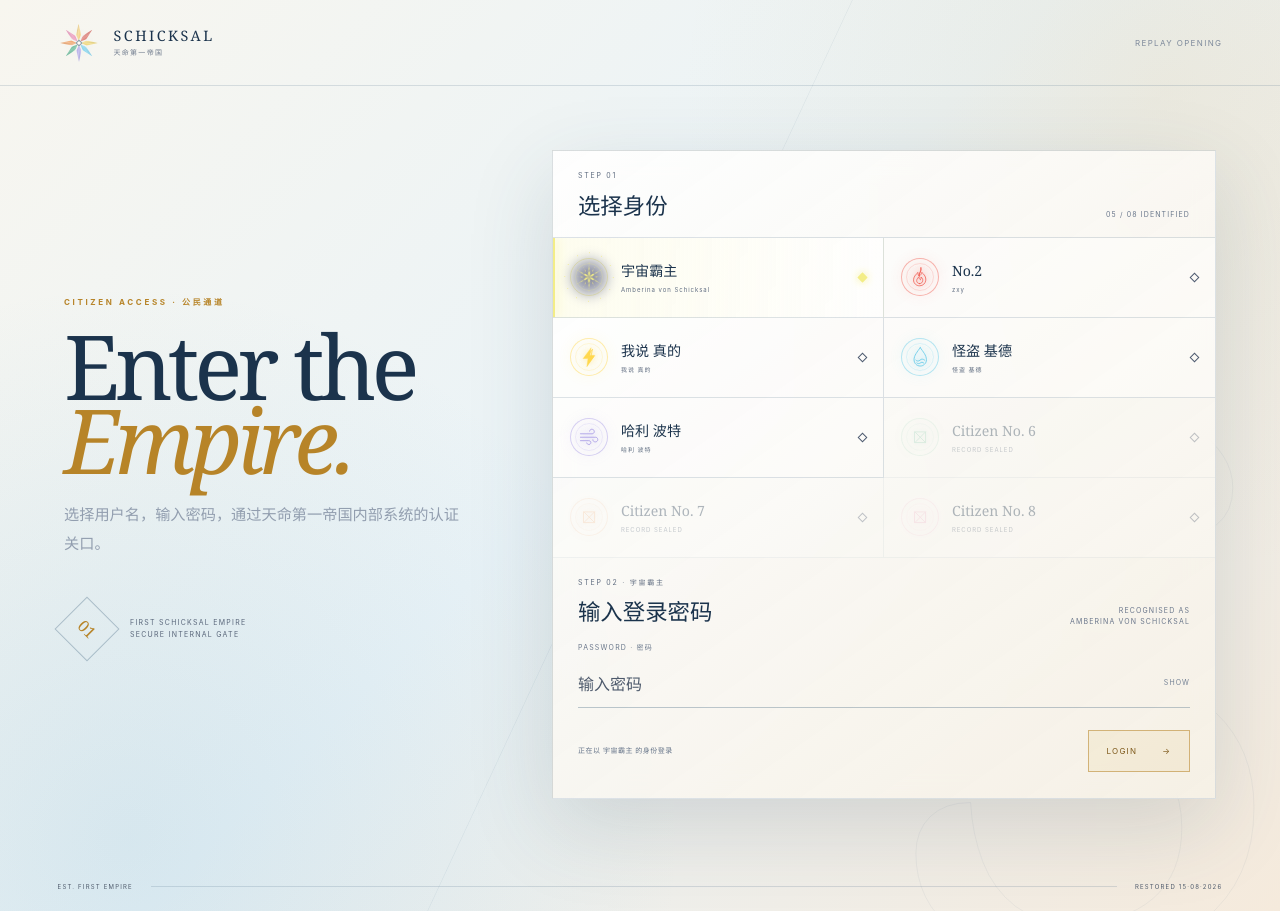
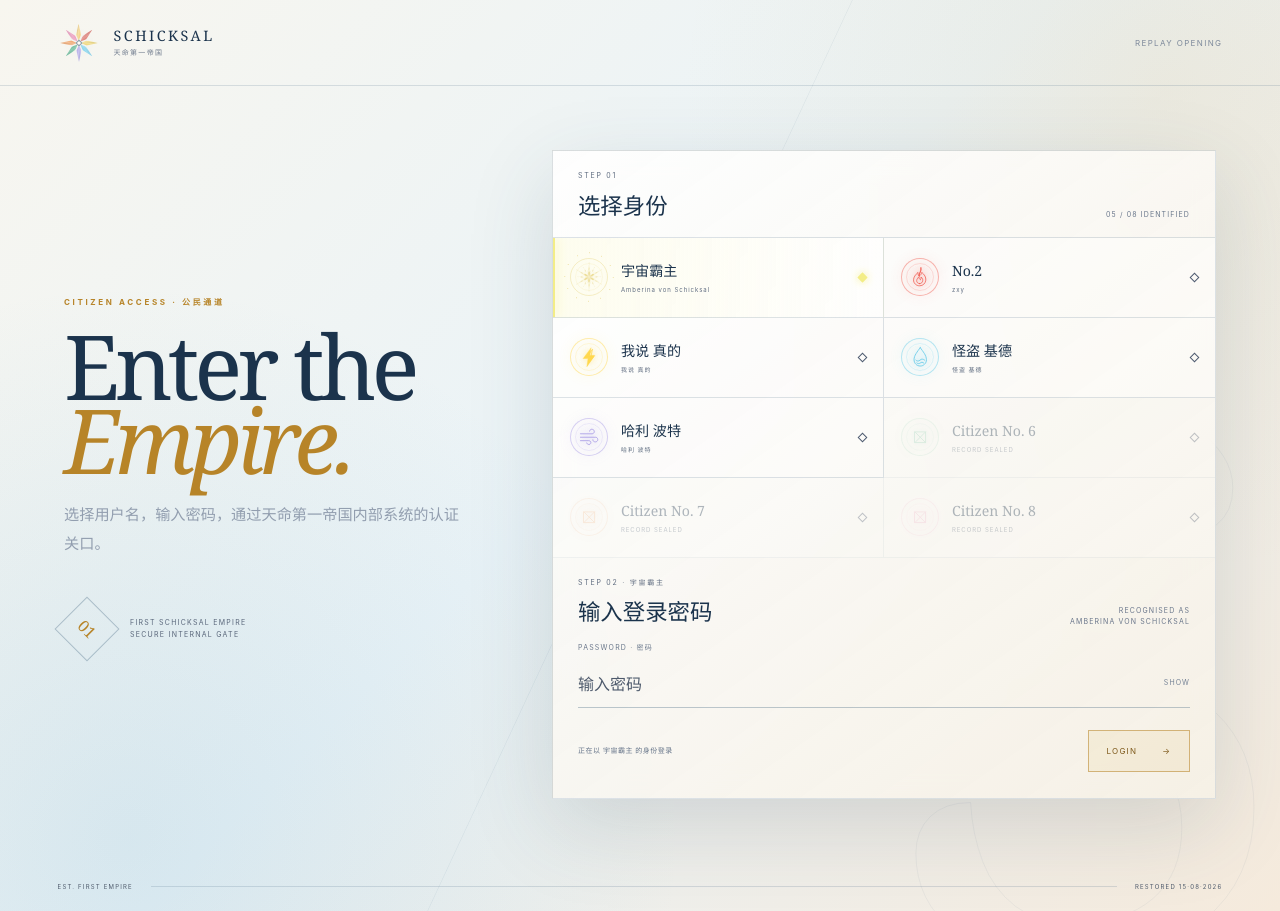
Before and after one commit to ShenLixin357/Schicksal, a Next.js app: page / in a window 1280 px wide. Built offline with nearby package versions, Linux system fonts and the light colour scheme.

Commit message:
fix(identity): champagne web Simple, matched leadership rings, official Speaker [preview-deploy]

```diff
--- a/app/amberina-personal-fog.css
+++ /dev/null
@@ -1,50 +0,0 @@
-/* Amberina official Simple • approved navy-violet mist • 2026-11-19
-   Source: user's independent visual lab (218px emblem, 270px fog, 32px blur).
-   This CSS is an *independent, transparent layer*, not a replacement artwork.
-   All sizes scale with each actual CitizenMark to avoid giant halos on 31px icons.
-   Only Amberina gets the mist; existing circle and President office dots remain. */
-.citizen-mark.personal-simple {
-  container-type: inline-size;
-  isolation: isolate;
-  overflow: visible;
-  background: transparent;
-  box-shadow: none;
-}
-.citizen-mark.personal-simple > .citizen-mark-mist {
-  position: absolute;
-  pointer-events: none;
-  top: 50%;
-  left: 50%;
-  width: 123.8532%;
-  height: 123.8532%;
-  transform: translate(-50%, -50%);
-  border-radius: 50%;
-  background: radial-gradient(
-    ellipse at 50% 50%,
-    rgba(0,10,76,.56) 0%,
-    rgba(0,10,76,.4312) 28%,
-    rgba(0,10,76,.1792) 53%,
-    rgba(0,10,76,0) 77%
-  );
-  filter: blur(6px);
-  z-index: 0;
-}
-@supports (width: 1cqi) {
-  .citizen-mark.personal-simple > .citizen-mark-mist {
-    width: 123.8532cqi;
-    height: 123.8532cqi;
-    filter: blur(14.6789cqi);
-  }
-}
-.citizen-mark.personal-simple::before {
-  z-index: 1;
-}
-.citizen-mark.personal-simple.leader::after {
-  z-index: 2;
-}
-.citizen-mark.personal-simple > .citizen-simple-image {
-  z-index: 3;
-}
-
-/* The original source PNG stays untouched: only the fog sits behind it.
-   The site's own thin borders, circular rings and leader rays keep --mark. */
--- a/app/citizens.ts
+++ b/app/citizens.ts
@@ -10,13 +10,13 @@ export function hasLeaderInsignia(citizen: Pick<Citizen, "office">): boolean {
 
 /** Official member colour: unaffected by website icon contrast tuning. */
 export const AMBERINA_OFFICIAL_COLOR = "#F3ED87" as const;
-/** 75.3% RGB interpolation from official #F3ED87 toward suggested #F0DD7B. */
-export const AMBERINA_WEB_MARK_COLOR = "#F1E17E" as const;
+/** Champagne-gold web emblem: 70% #EAD98C + 30% #EEDFA1 = #EBDB92 (RGB). */
+export const AMBERINA_WEB_MARK_COLOR = "#EBDB92" as const;
 export function citizenRepresentativeColor(citizen: Pick<Citizen, "id" | "accent">): string {
   return citizen.id === "amberina" ? AMBERINA_OFFICIAL_COLOR : citizen.accent;
 }
 export const CITIZENS: Citizen[] = [
-  { id: "amberina", username: "宇宙霸主", name: "Amberina von Schicksal", codename: "宇宙霸主", office: "President of the First Empire", accent: "#f3c969", markColor: AMBERINA_OFFICIAL_COLOR, motif: "snow" },
+  { id: "amberina", username: "宇宙霸主", name: "Amberina von Schicksal", codename: "宇宙霸主", office: "President of the First Empire", accent: "#f3c969", markColor: AMBERINA_WEB_MARK_COLOR, motif: "snow" },
   { id: "zxy", username: "No.2", name: "zxy", codename: "No.2", office: "Citizen of the First Empire", accent: "#d95d52", markColor: "#f05f55", motif: "flame" },
   { id: "truth", username: "我说 真的", name: "我说 真的", codename: "我说 真的", office: "Core Member of the Legislative Committee", accent: "#eecf58", markColor: "#ffd84f", motif: "lightning" },
   { id: "kaito", username: "怪盗 基德", name: "怪盗 基德", codename: "怪盗 基德", office: "Citizen of the First Empire", accent: "#65cae9", markColor: "#65cae9", motif: "water" },
--- a/app/entry.css
+++ b/app/entry.css
@@ -149,8 +149,14 @@ button:focus-visible, input:focus-visible, textarea:focus-visible { outline: 2px
 @media (max-width:760px) { .opening .emblem { transform: scale(.8); } .title-reveal h1 { font-size: 4rem; } .title-reveal h2 { font-size: .88rem; } .kicker { margin-bottom: 1rem; } .entry-header { min-height:72px; } .login-shell { padding: 35px 20px; } .login-copy h1 { font-size:3.6rem; } .identity-grid { grid-template-columns:1fr; } .identity-grid > button { border-right:0; } .access-form > footer { align-items:stretch; flex-direction:column; } .access-form .primary { width:100%; } .entry-footer { display:none; } }
 @media (prefers-reduced-motion:reduce) { .opening *, .login * { animation-duration:.01ms !important; transition-duration:.01ms !important; } }
 
-/* Amberina Simple artwork is the central glyph only. The original citizen-mark border,
-   inner circle and snow halo remain intact wherever this component already appears. */
+/* Amberina's personal web emblem stays transparent, with no fog/backplate.
+   Keep existing outer/inner border and President office dots in the same --mark hue.
+   The dark parliament Speaker's CSS background is not overridden by this rule. */
+.citizen-mark.personal-simple,
+.citizen-mark.personal-simple.leader {
+  background: transparent;
+  box-shadow: none;
+}
 .citizen-mark.personal-simple .citizen-simple-image {
   position: relative;
   z-index: 1;
--- a/app/layout.tsx
+++ b/app/layout.tsx
@@ -2,7 +2,6 @@ import type { Metadata } from "next";
 import "./globals.css";
 import "./navigation-layout.css";
 import "./club/lounge-magic.css";
-import "./amberina-personal-fog.css";
 
 export const metadata: Metadata = {
   title: "Schicksal — 天命第一帝国",
--- a/app/page.tsx
+++ b/app/page.tsx
@@ -217,15 +217,15 @@ function Wordmark() {
   return <div className="wordmark"><strong>SCHICKSAL</strong><span>天命第一帝国</span></div>;
 }
 
-function CitizenMark({ citizen }: { citizen: Citizen }) {
+function CitizenMark({ citizen, display = "web" }: { citizen: Citizen; display?: "web" | "official" }) {
   const leaderClass = hasLeaderInsignia(citizen) ? " leader" : "";
-  // Exact Procreate Simple colors for every Amberina badge; the fog is independent CSS.
-  // The official PNG, existing rings and President halo/dots are never recolored.
-  const markColor = citizen.markColor;
+  // Champagne-gold is ONLY for the web badge itself and its existing border/office dots.
+  // Other citizen representative accents remain official; the elected meeting Speaker
+  // keeps the unmodified original art and matching official-color rings.
+  const markColor = display === "official" && citizen.id === "amberina" ? AMBERINA_OFFICIAL_COLOR : citizen.markColor;
   if (citizen.id === "amberina") {
     return <span className={`citizen-mark personal-simple${leaderClass}`} style={{ "--mark": markColor } as CSSProperties} aria-hidden="true">
-      <span className="citizen-mark-mist" />
-      <Image src="/amberina-personal-simple-official.png" alt="" width={800} height={800} unoptimized className="citizen-simple-image" />
+      <Image src={display === "official" ? "/amberina-personal-simple-official.png" : "/amberina-personal-simple-champagne.png"} alt="" width={800} height={800} unoptimized className="citizen-simple-image" />
     </span>;
   }
   let sigil: ReactNode;
@@ -1027,7 +1027,7 @@ function PersistentParliamentSection({ citizen, requestedItemId = "", requestedF
             {meeting?.speakerStatus === "elected" && <>
               <div className={`schicksal-chamber ${meeting.debateStartedAt ? "live" : "seating"}`}>
                 <section className="chamber-side proposal-side"><header><small>PROPOSING BENCH</small><strong>提案方</strong></header><div>{[1,2,3,4].map((index) => renderSeat("proposal", index))}</div></section>
-                <section className="chamber-centre"><article><small>本次会议议长 · SPEAKER</small>{electedSpeaker && <CitizenMark citizen={electedSpeaker} />}<strong>{electedSpeaker?.username ?? meeting.speakerCitizenId}</strong><span>{meeting.debateStartedAt ? "议长权限已生效" : "等待成员就座"}</span></article><div className="dispatch-box"><small>ORDER PAPER</small><b>{activeItem.serialCode}</b><span>{meeting.debateStartedAt ? `当前发言：${currentFloorCitizen?.username ?? "等待议长点名"}` : "席位将在开会时锁定"}</span></div></section>
+                <section className="chamber-centre"><article><small>本次会议议长 · SPEAKER</small>{electedSpeaker && <CitizenMark citizen={electedSpeaker} display="official" />}<strong>{electedSpeaker?.username ?? meeting.speakerCitizenId}</strong><span>{meeting.debateStartedAt ? "议长权限已生效" : "等待成员就座"}</span></article><div className="dispatch-box"><small>ORDER PAPER</small><b>{activeItem.serialCode}</b><span>{meeting.debateStartedAt ? `当前发言：${currentFloorCitizen?.username ?? "等待议长点名"}` : "席位将在开会时锁定"}</span></div></section>
                 <section className="chamber-side question-side"><header><small>QUESTIONING BENCH</small><strong>质询方</strong></header><div>{[1,2,3,4].map((index) => renderSeat("question", index))}</div></section>
               </div>
               {!meeting.debateStartedAt && <div className="seating-status"><span>{session.meetingSpeaker ? "你是本次会议议长；确认成员就座后即可宣布开会。" : meeting.speakerCitizenId === citizen.id ? "你已经当选本次会议议长。" : mySeat ? `你已选择${mySeat.side === "proposal" ? "提案方" : "质询方"}第 ${mySeat.seatIndex} 席。` : "请选择提案方或质询方的一个空席。"}</span>{session.meetingSpeaker && <button type="button" onClick={startDebateSession} disabled={busy}>宣布开会并锁定席位</button>}</div>}
```
Also changed, not shown: public/amberina-personal-simple-champagne.png (added), 3 other files (tests, documents, lock files or other folders).
